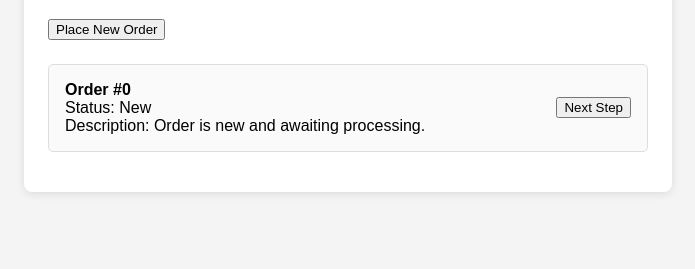
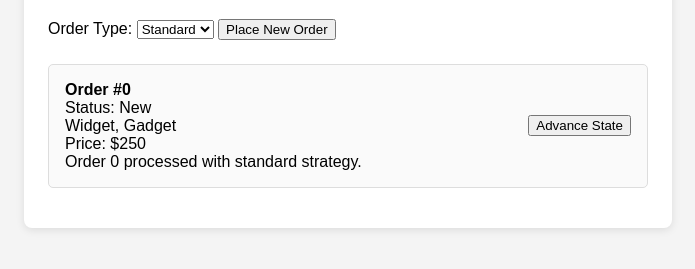
Before and after one commit to eu-peregudova/ts-design-patterns-task-3, a website built with Vite: page index.html in a window 1280 px wide. Both pictures are taken after a click on the button "Place New Order". Shown: the part 125-394 px from the top of the page, without its empty margins (292-987 px from the left). Built offline with nearby package versions, Linux system fonts and the light colour scheme.

Commit message:
feat: task 3 part 2 complete

```diff
--- a/index.html
+++ b/index.html
@@ -8,7 +8,14 @@
 <body>
 <div class="container">
     <h1>Order Management</h1>
-    <button id="place-order-btn">Place New Order</button>
+    <div>
+        <label for="order-type">Order Type:</label>
+        <select id="order-type">
+            <option value="standard">Standard</option>
+            <option value="express">Express</option>
+        </select>
+        <button id="place-order-btn">Place New Order</button>
+    </div>
     <div id="orders-list"></div>
 </div>
 <script type="module" src="/src/main.ts"></script>
--- /dev/null
+++ b/src/composite/OrderComponent.ts
@@ -0,0 +1,4 @@
+export abstract class OrderComponent {
+  abstract getDescription(): string;
+  abstract getPrice(): number;
+}
--- /dev/null
+++ b/src/composite/OrderGroup.ts
@@ -0,0 +1,17 @@
+import { OrderComponent } from "./OrderComponent";
+
+export class OrderGroup extends OrderComponent {
+  private components: OrderComponent[] = [];
+
+  add(component: OrderComponent) {
+    this.components.push(component);
+  }
+
+  getDescription(): string {
+    return this.components.map(c => c.getDescription()).join(", ");
+  }
+
+  getPrice(): number {
+    return this.components.reduce((sum, c) => sum + c.getPrice(), 0);
+  }
+}
--- /dev/null
+++ b/src/composite/OrderItem.ts
@@ -0,0 +1,15 @@
+import { OrderComponent } from "./OrderComponent";
+
+export class OrderItem extends OrderComponent {
+  constructor(private name: string, private price: number) {
+    super();
+  }
+
+  getDescription(): string {
+    return this.name;
+  }
+
+  getPrice(): number {
+    return this.price;
+  }
+}
--- a/src/facade/OrderFacade.ts
+++ b/src/facade/OrderFacade.ts
@@ -1,11 +1,30 @@
 import { Order } from "../state/Order";
+import { OrderFactory } from "../factory/OrderFactory";
+import { OrderGroup } from "../composite/OrderGroup";
+import { OrderItem } from "../composite/OrderItem";
+import { StandardProcessing } from "../strategy/StandardProcessing";
+import { ExpressProcessing } from "../strategy/ExpressProcessing";
+import {ExpressOrderFactory} from "../factory/ExpressOrder";
+import {StandardOrderFactory} from "../factory/StandardOrder";
 
 export class OrderFacade {
   private orders: { [id: string]: Order } = {};
   private nextOrderId = 0;
 
-  placeOrder(): string {
-    const order = new Order((this.nextOrderId++).toString());
+  placeOrder(orderType: string): string {
+    const isExpress = orderType === "express";
+    const factory: OrderFactory = isExpress
+      ? new ExpressOrderFactory()
+      : new StandardOrderFactory();
+    const order = factory.createOrder((this.nextOrderId++).toString());
+
+    const group = new OrderGroup();
+    group.add(new OrderItem("Widget", 100));
+    group.add(new OrderItem("Gadget", isExpress ? 200 : 150));
+    order.setComponents(group);
+
+    order.setProcessingStrategy(isExpress ? new ExpressProcessing() : new StandardProcessing());
+
     this.orders[order.id] = order;
     return order.id;
   }
@@ -26,7 +45,7 @@ export class OrderFacade {
     return Object.values(this.orders).map(order => ({
       id: order.id,
       status: order.getStateName(),
-      description: order.getStatus()
+      description: `${order.getDescription()}<br>Price: $${order.getTotalPrice()}<br>${order.process()}`
     }));
   }
 }
--- /dev/null
+++ b/src/factory/ExpressOrder.ts
@@ -0,0 +1,8 @@
+import { Order } from "../state/Order";
+import { OrderFactory } from "./OrderFactory";
+
+export class ExpressOrderFactory extends OrderFactory {
+  createOrder(id: string): Order {
+    return new Order(id);
+  }
+}
--- /dev/null
+++ b/src/factory/OrderFactory.ts
@@ -0,0 +1,5 @@
+import { Order } from "../state/Order";
+
+export abstract class OrderFactory {
+  abstract createOrder(id: string): Order;
+}
--- /dev/null
+++ b/src/factory/StandardOrder.ts
@@ -0,0 +1,8 @@
+import { Order } from "../state/Order";
+import { OrderFactory } from "./OrderFactory";
+
+export class StandardOrderFactory extends OrderFactory {
+  createOrder(id: string): Order {
+    return new Order(id);
+  }
+}
--- a/src/state/Order.ts
+++ b/src/state/Order.ts
@@ -1,9 +1,13 @@
 import { OrderState } from "./OrderState";
 import { NewState } from "./NewState";
+import { OrderComponent } from "../composite/OrderComponent";
+import { OrderProcessingStrategy } from "../strategy/OrderProcessingStrategy";
 
 export class Order {
   private state: OrderState;
   public id: string;
+  private components: OrderComponent | null = null;
+  private processingStrategy: OrderProcessingStrategy | null = null;
 
   constructor(id: string) {
     this.id = id;
@@ -25,4 +29,27 @@ export class Order {
   getStateName(): string {
     return this.state.name;
   }
+
+  setComponents(components: OrderComponent) {
+    this.components = components;
+  }
+
+  getDescription(): string {
+    return this.components ? this.components.getDescription() : "No items";
+  }
+
+  getTotalPrice(): number {
+    return this.components ? this.components.getPrice() : 0;
+  }
+
+  setProcessingStrategy(strategy: OrderProcessingStrategy) {
+    this.processingStrategy = strategy;
+  }
+
+  process(): string {
+    if (!this.processingStrategy) {
+      return "No processing strategy set.";
+    }
+    return this.processingStrategy.process(this.id);
+  }
 }
--- /dev/null
+++ b/src/strategy/ExpressProcessing.ts
@@ -0,0 +1,7 @@
+import { OrderProcessingStrategy } from "./OrderProcessingStrategy";
+
+export class ExpressProcessing implements OrderProcessingStrategy {
+  process(orderId: string): string {
+    return `Order ${orderId} processed with express strategy.`;
+  }
+}
--- /dev/null
+++ b/src/strategy/OrderProcessingStrategy.ts
@@ -0,0 +1,3 @@
+export interface OrderProcessingStrategy {
+  process(orderId: string): string;
+}
--- /dev/null
+++ b/src/strategy/StandardProcessing.ts
@@ -0,0 +1,7 @@
+import { OrderProcessingStrategy } from "./OrderProcessingStrategy";
+
+export class StandardProcessing implements OrderProcessingStrategy {
+  process(orderId: string): string {
+    return `Order ${orderId} processed with standard strategy.`;
+  }
+}
--- a/src/ui.ts
+++ b/src/ui.ts
@@ -12,7 +12,9 @@ export class UI {
 
   init() {
     document.getElementById("place-order-btn")!.addEventListener("click", () => {
-      const orderId = this.facade.placeOrder();
+      const typeSelect = document.getElementById("order-type") as HTMLSelectElement;
+      const orderType = typeSelect.value;
+      const orderId = this.facade.placeOrder(orderType);
       this.render();
     });
     this.render();
@@ -20,38 +22,31 @@ export class UI {
 
   render() {
     this.ordersList.innerHTML = "";
-
     const orders = this.facade.getAllOrders();
     if (orders.length === 0) {
       this.ordersList.innerHTML = "<p>No orders yet.</p>";
       return;
     }
-
     orders.forEach(order => {
       const card = document.createElement("div");
       card.className = "order-card";
-
       const info = document.createElement("div");
       info.className = "order-info";
       info.innerHTML = `
-                <strong>Order #${order.id}</strong><br>
-                Status: ${order.status}<br>
-                Description: ${order.description}
-            `;
+        <strong>Order #${order.id}</strong><br>
+        <span>Status: ${order.status}</span><br>
+        <span>${order.description}</span>
+      `;
+      card.appendChild(info);
 
-      const actions = document.createElement("div");
-      actions.className = "order-actions";
-      const nextBtn = document.createElement("button");
-      nextBtn.textContent = "Next Step";
-      nextBtn.disabled = order.status === "Shipped";
-      nextBtn.addEventListener("click", () => {
+      // Advance state button
+      const btn = document.createElement("button");
+      btn.textContent = "Advance State";
+      btn.onclick = () => {
         this.facade.advanceOrder(order.id);
         this.render();
-      });
-
-      actions.appendChild(nextBtn);
-      card.appendChild(info);
-      card.appendChild(actions);
+      };
+      card.appendChild(btn);
 
       this.ordersList.appendChild(card);
     });
```
Also changed, not shown: README.md.
